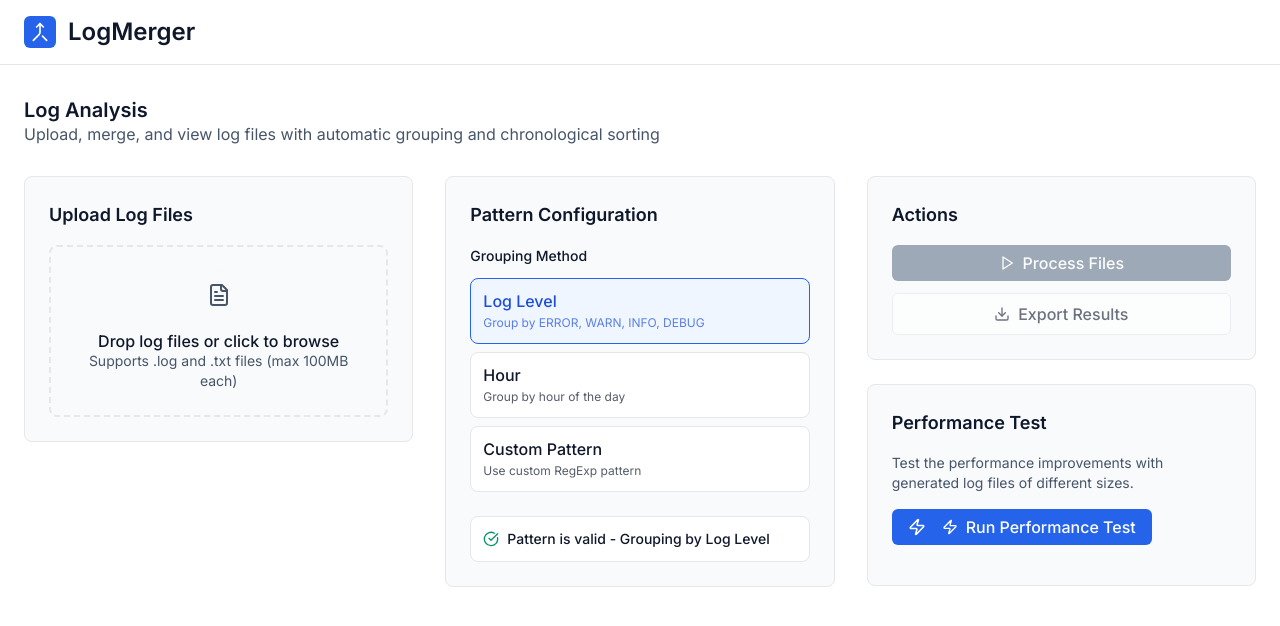
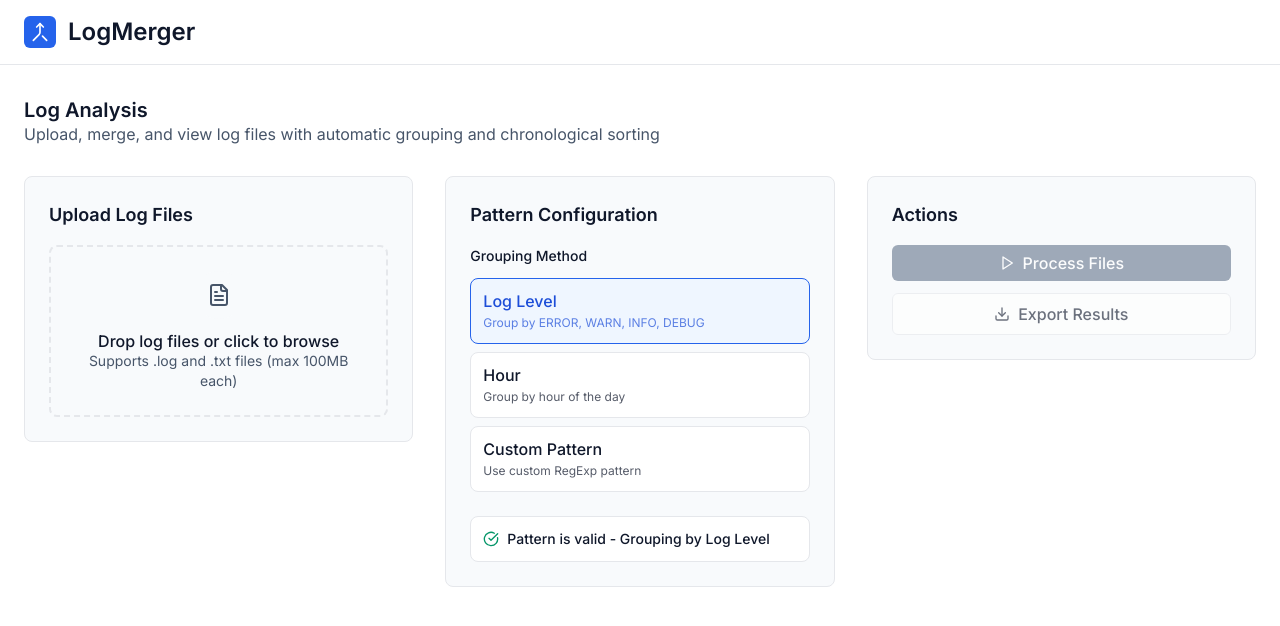
Before and after one commit to mcasari/logmerger, a React (Vite) app: page / in a window 1280 px wide. Shown: the top 626 px of the page. Built offline with nearby package versions, Linux system fonts and the light colour scheme.

Commit message:
remove performance section

```diff
--- a/src/pages/log-merger/index.jsx
+++ b/src/pages/log-merger/index.jsx
@@ -3,7 +3,6 @@ import Header from '../../components/ui/Header';
 import FileUploadZone from './components/FileUploadZone';
 import PatternConfiguration from './components/PatternConfiguration';
 import LogViewer from './components/LogViewer';
-import PerformanceTest from './components/PerformanceTest';
 import Icon from '../../components/AppIcon';
 import Button from '../../components/ui/Button';
 import { ButtonSpinner } from '../../components/ui/LoadingSpinner';
@@ -630,8 +629,7 @@ const LogMerger = () => {
                 </div>
               </div>
 
-              {/* Performance Test Component */}
-              <PerformanceTest />
+
             </div>
           </div>
 
```
